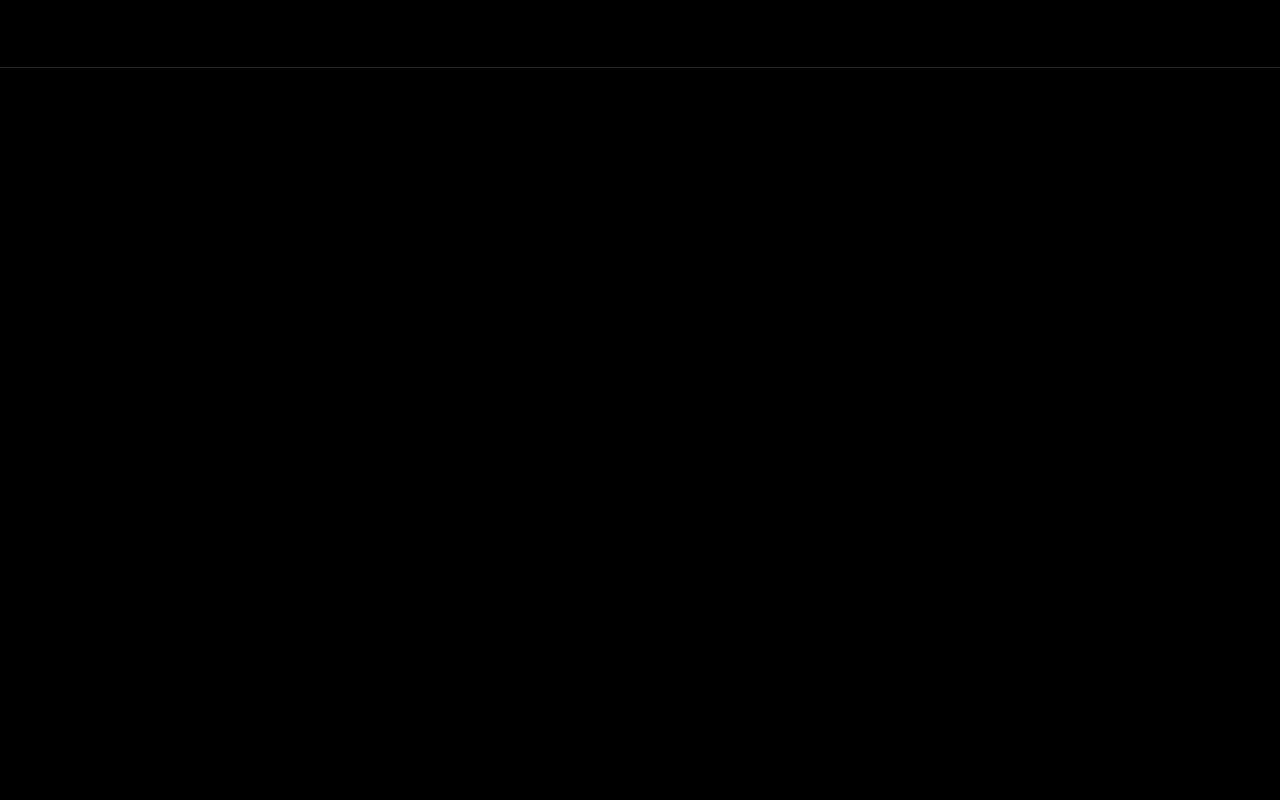
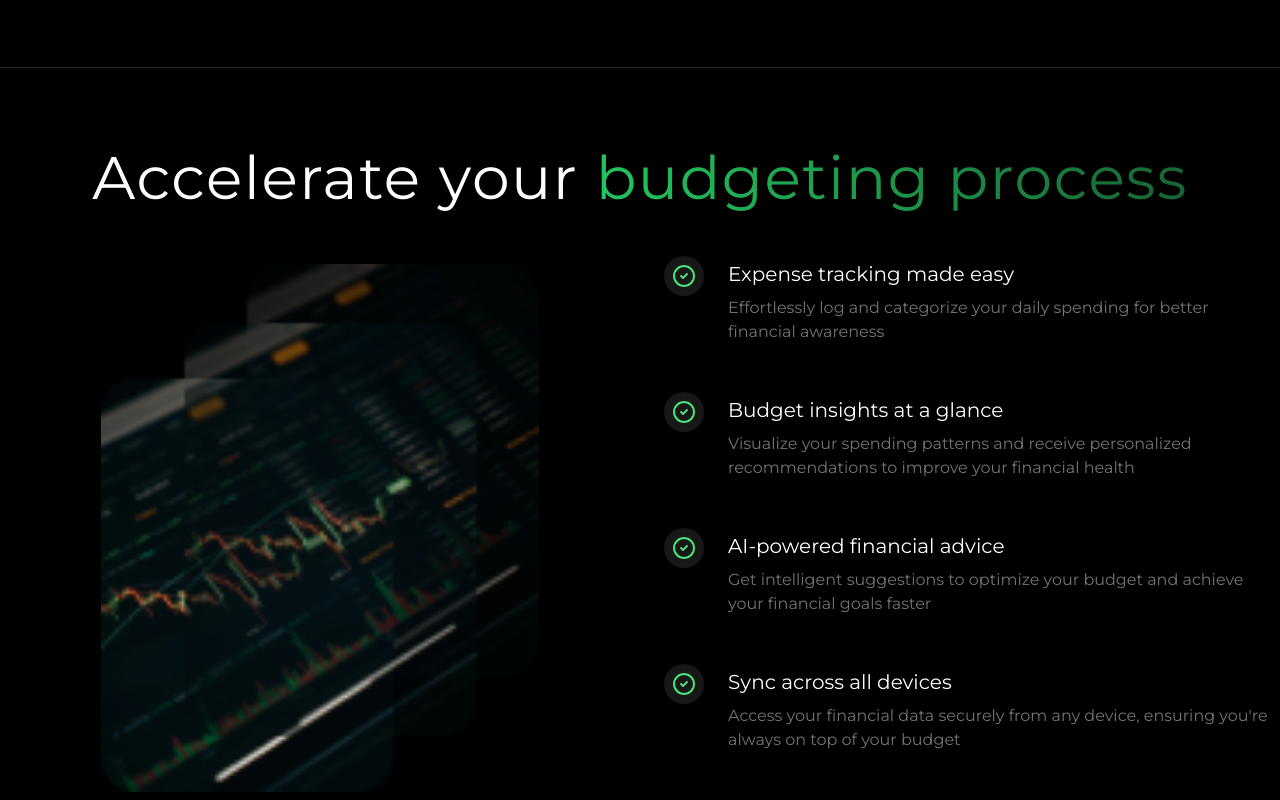
Before and after one commit to devsoc-unsw/trainee-cleric-24t2, a React (Create React App) app in the folder frontend/: page / in a window 1280 px wide. Shown: the part 1295-2095 px from the top of the page. Before the commit the page ends 1363 px from the top, so only its background shows below. Built offline with nearby package versions, Linux system fonts and the light colour scheme.

Commit message:
added workflow section

```diff
--- a/frontend/src/App.tsx
+++ b/frontend/src/App.tsx
@@ -2,6 +2,7 @@ import React from 'react';
 import Navbar from './Components/Navbar';
 import FeatureSection from './Components/FeatureSection';
 import HeroSection from './Components/HeroSection';
+import Workflow from './Components/Workflow';
 
 function App() {
   return (
@@ -9,6 +10,7 @@ function App() {
     <Navbar/>
     <HeroSection/>
     <FeatureSection/>
+    <Workflow/>
     </>
   );
 }
--- /dev/null
+++ b/frontend/src/Components/Workflow.tsx
@@ -0,0 +1,33 @@
+import { CheckCircle2 } from "lucide-react";
+import HeroImages from "../Assets/HeroImages.png";
+import { checklistItems } from "../Constants";
+function Workflow() {
+  return (
+    <div className="mt-20">
+        <h2 className="text-3xl sm:text-5xl lg:text-6xl text-center mt-6 tracking-wide">Accelerate your <span className="bg-gradient-to-r from-green-500 to-green-800 text-transparent bg-clip-text">
+            budgeting process
+        </span>
+        </h2>
+        <div className="flex flex-wrap justify-center">
+            <div className="p-2 mt-12 w-full lg:w-1/2 relative flex justify-center items-center">
+                <img className="w-auto h-full" src={HeroImages} alt="Image" />
+            </div>
+            <div className="pt-12 w-full lg:w-1/2">
+            {checklistItems.map((item, index) => (
+                <div key={index} className="flex mb-12">
+                    <div className="text-green-400 mx-6 bg-neutral-900 h-10 w-10 p-2 justify-center items-center rounded-full">
+                        <CheckCircle2/>
+                    </div>
+                    <div>
+                        <h2 className="mt-1 mb-2 text-xl">{item.title}</h2>
+                        <p className="text-md text-neutral-500">{item.description}</p>
+                    </div>
+                </div>
+            ))}
+            </div>
+        </div>
+    </div>
+  )
+}
+
+export default Workflow;
--- a/frontend/src/Constants/index.tsx
+++ b/frontend/src/Constants/index.tsx
@@ -3,6 +3,11 @@ import { Goal, Bell, Newspaper, RefreshCcw, CirclePlus, BadgeCent } from 'lucide
 interface Feature {
     icon: React.ReactNode;
     text: string,
+    description: string;
+}
+
+interface ChecklistItem {
+    title: string;
     description: string;
 }
 
@@ -45,3 +50,25 @@ export const features: Feature[] = [
         description: "Emphasizes setting and tracking progress towards various financial objectives.",
     },
 ]
+
+export const checklistItems: ChecklistItem[] = [
+    {
+        title: "Expense tracking made easy",
+        description: "Effortlessly log and categorize your daily spending for better financial awareness"
+    },
+
+    {
+        title: "Budget insights at a glance",
+        description: "Visualize your spending patterns and receive personalized recommendations to improve your financial health",
+    },
+
+    {
+        title: "AI-powered financial advice",
+        description: "Get intelligent suggestions to optimize your budget and achieve your financial goals faster",
+    },
+
+    {
+        title: "Sync across all devices",
+        description: "Access your financial data securely from any device, ensuring you're always on top of your budget"
+    }
+]
```
